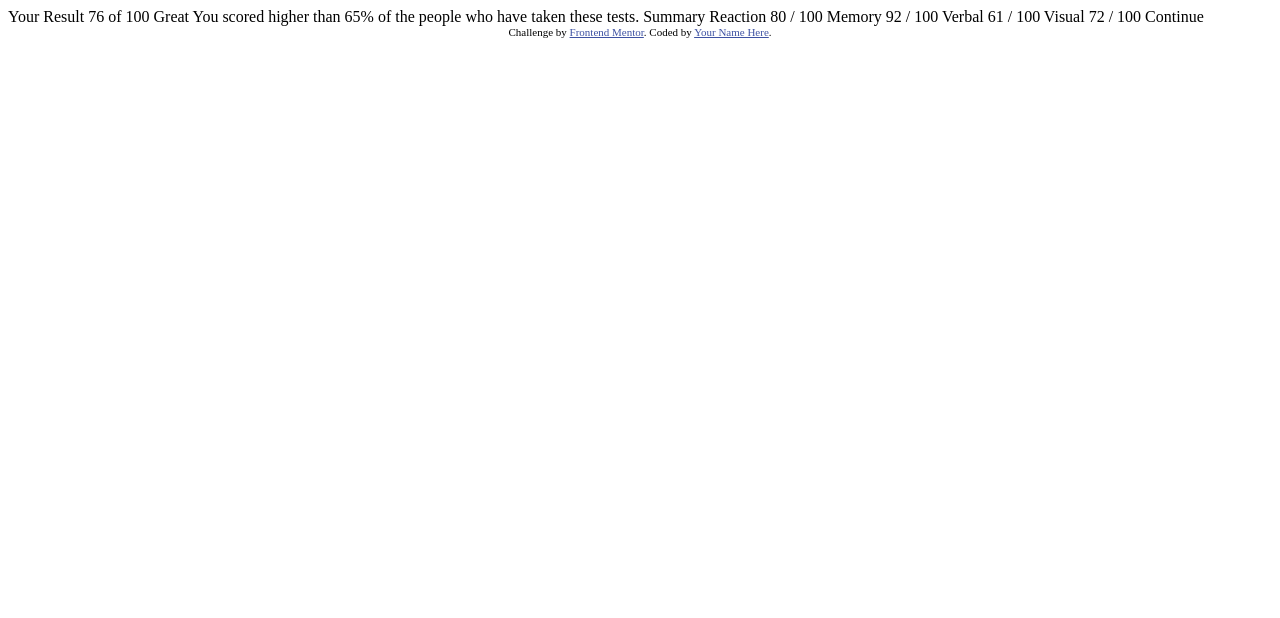
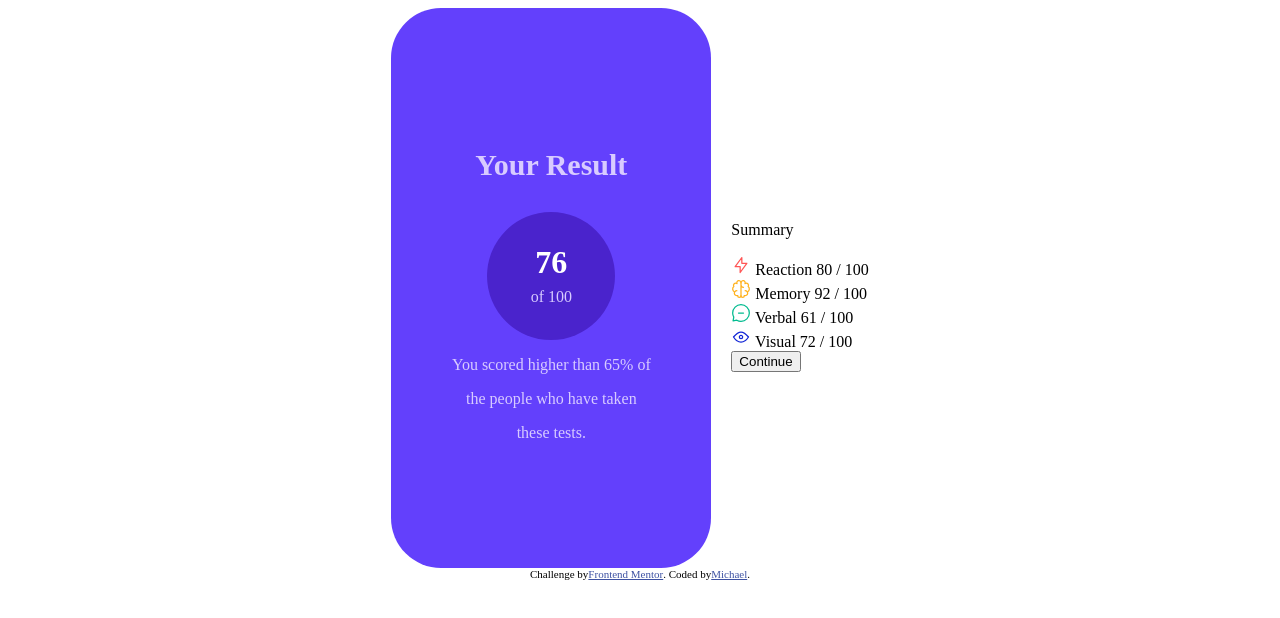
Before and after one commit to Dronei/SummaryComponent, a plain HTML site: page index.html in a window 1280 px wide. Drawn offline with Linux system fonts and the light colour scheme.

Commit message:
Styling Result Section

```diff
--- a/index.html
+++ b/index.html
@@ -1,47 +1,70 @@
 <!DOCTYPE html>
 <html lang="en">
+
 <head>
   <meta charset="UTF-8">
-  <meta name="viewport" content="width=device-width, initial-scale=1.0"> <!-- displays site properly based on user's device -->
+  <meta name="viewport" content="width=device-width, initial-scale=1.0">
+  <!-- displays site properly based on user's device -->
 
   <link rel="icon" type="image/png" sizes="32x32" href="./assets/images/favicon-32x32.png">
 
   <title>Frontend Mentor | Results summary component</title>
 
-  <!-- Feel free to remove these styles or customise in your own stylesheet 👍 -->
-  <style>
-    .attribution { font-size: 11px; text-align: center; }
-    .attribution a { color: hsl(228, 45%, 44%); }
-  </style>
+  <link rel="stylesheet" href="style.css" type="text/css">
+
 </head>
+
 <body>
-
-  Your Result
-  76
-  of 100
-
-  Great
-  You scored higher than 65% of the people who have taken these tests.
-
-  Summary
-
+  <main>
+    <section id="result">
+      <div id="result-caption">
+        <p>Your Result</p>
+      </div>
+      <div id="result-score">
+        <p id="result-score-1">76</p>
+        <p id="result-score-2">of 100</p>
+      </div>
+      <div id="result-motivation">
+        <p class="result-motivation">You scored higher than 65% of</p>
+        <p class="result-motivation">the people who have taken</p>
+        <p class="result-motivation">these tests. </p>
+      </div>
+    </section>
+    <section id="summary">
+      <div id="summary-caption">
+        <p>Summary</p>
+      </div>
+      <div id="Reaction">
+        <img src="assets/images/icon-reaction.svg" alt="Reaction Icon">
         Reaction
         80 / 100
-
+      </div>
+      <div id="Memory">
+        <img src="assets/images/icon-memory.svg" alt="Memory Icon">
         Memory
         92 / 100
-
+      </div>
+      <div id="Verbal">
+        <img src="assets/images/icon-verbal.svg" alt="Verbal Icon">
         Verbal
         61 / 100
-
+      </div>
+      <div id="Visual">
+        <img src="assets/images/icon-visual.svg" alt="Visual Icon">
         Visual
         72 / 100
+      </div>
+      <button id="btn-continue">Continue</button>
+    </section>
+  </main>
 
-  Continue
+
+
 
   <div class="attribution">
     Challenge by <a href="https://www.frontendmentor.io?ref=challenge" target="_blank">Frontend Mentor</a>.
-    Coded by <a href="#">Your Name Here</a>.
+    Coded by <a href="#">Michael</a>.
   </div>
 </body>
+
 </html>
--- /dev/null
+++ b/style.css
@@ -0,0 +1,64 @@
+.attribution {
+    display: flex;
+    justify-content: center;
+    font-size: 11px;
+    text-align: center;
+}
+
+.attribution a {
+    color: hsl(228, 45%, 44%);
+}
+
+main {
+    display: flex;
+    flex-direction: row;
+    align-items: center;
+    justify-content: center;
+
+}
+
+#summary {
+    margin: 20px 20px;
+}
+
+#result {
+    border-radius: 50px;
+    background-color: #6340fc;
+    height: 35em;
+    display: flex;
+    flex-direction: column;
+    align-items: center;
+    justify-content: center;
+    width: 20em;
+}
+.result-motivation{
+    color: #D8CBFF;
+    text-align: center;
+}
+
+#result-score-1{
+    font-size: 2em;
+    color: white;
+    font-weight: bolder;
+}
+
+#result-score-2{
+    color: #D8CBFF;
+    font-size: medium;
+    margin-top: -25px;
+}
+
+#result-score {
+    width: 8em;
+    height: 8em;
+    text-align: center;
+    border-radius: 100%;
+    background-color: #4A23CC;
+}
+
+#result-caption {
+    text-align: center;
+    color: #D8CBFF;
+    font-weight: bolder;
+    font-size: 30px;
+}
```
Lines whose indentation alone changed are shown as unchanged.
